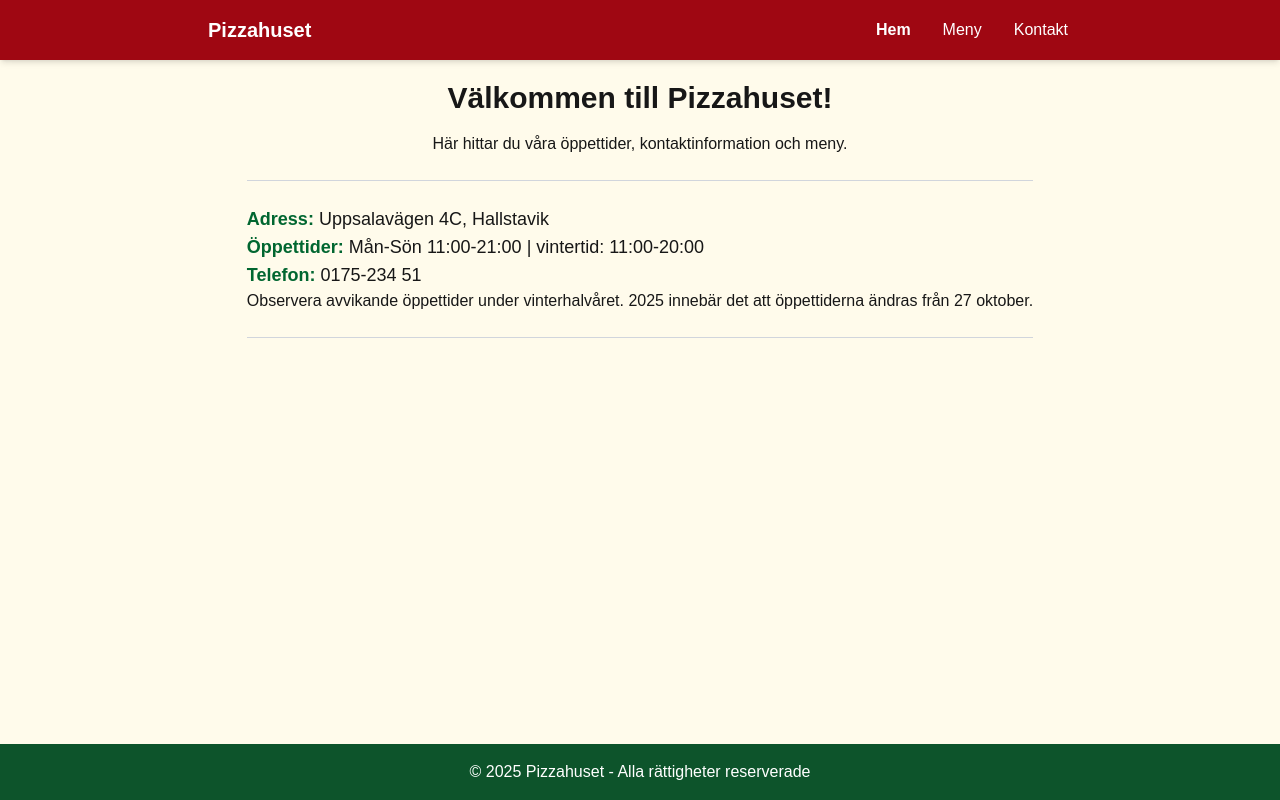
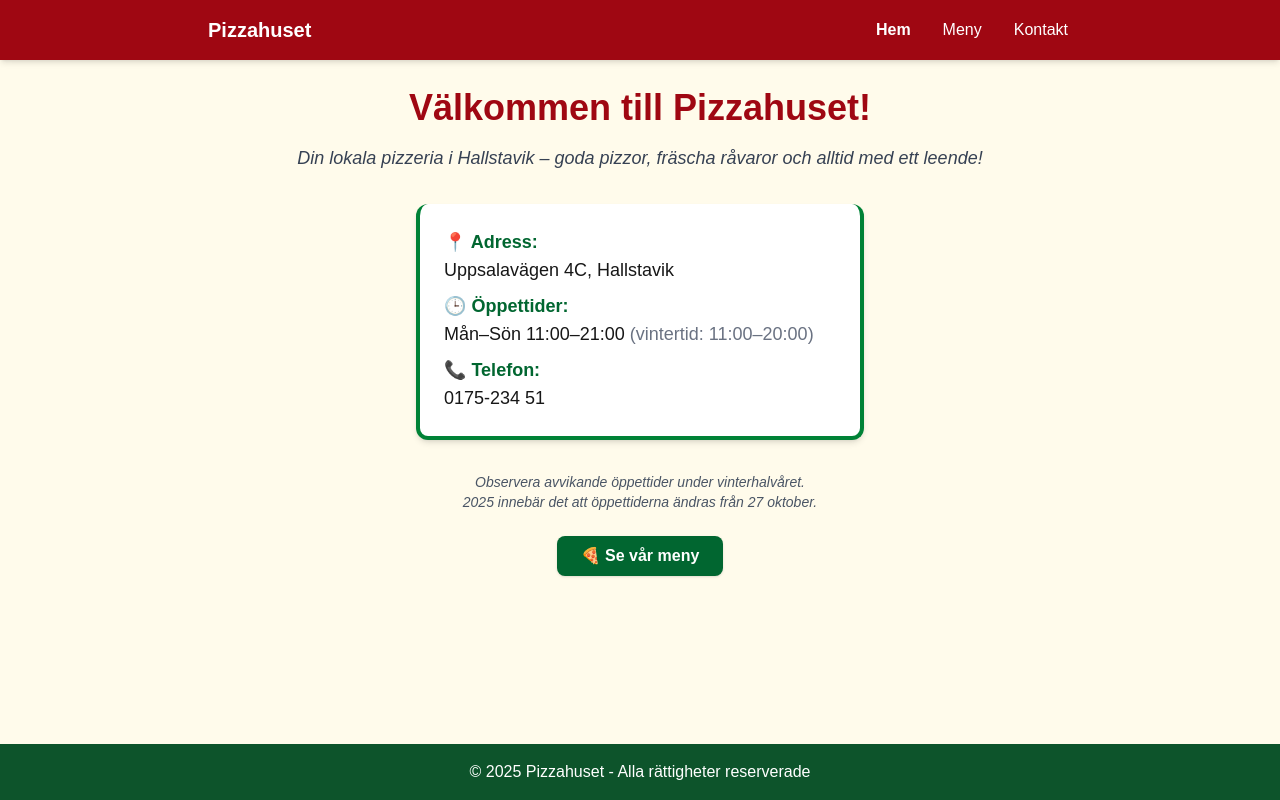
Before and after one commit to annkar73/pizzahuset, a Next.js app: page / in a window 1280 px wide. Built offline with nearby package versions, Linux system fonts and the light colour scheme.

Commit message:
edit first page

```diff
--- a/src/app/contact/page.tsx
+++ b/src/app/contact/page.tsx
@@ -1,17 +1,30 @@
 export default function ContactPage() {
   return (
     <div>
-      <h1 className="text-3xl pt-8 font-bold mb-4">Kontakt</h1>
-      <p>Observera avvikande öppettider under vinterhalvåret. 2025 innebär det att öppettiderna ändras från 27 oktober.</p>
+      <h1 className="text-3xl pt-8 font-bold mt-4 mb-6">Kontakt</h1>
 
-            {/* Contact info */}
-      <div className="mt-6 pt-6 border-t border-gray-300 pt-1 text-left text-base md:text-lg print:text-[10px]">
-        <p className="font-bold text-2xl md:text-3xl text-red-800 pb-4">Pizzahuset i Hallstavik</p>
-        <p><span className="font-semibold text-green-800">Adress:</span> Uppsalavägen 4C, Hallstavik</p>
-        <p><span className="font-semibold text-green-800">Öppettider:</span> Mån-Sön 11:00-21:00 | vintertid: 11:00-20:00</p>
+      {/* contact info in card */}
+      <div className="bg-white shadow-md rounded-xl p-6 max-w-md mx-auto mb-8 border-l-4 border-b-4 border-r-4 border-green-700 text-left">
+        <p>
+          <span className="font-semibold text-green-800">📍 Adress:</span>{" "}
+          Uppsalavägen 4C, Hallstavik
+        </p>
+        <p>
+          <span className="font-semibold text-green-800">🕒 Öppettider:</span>{" "}
+          Mån–Sön 11:00–21:00{" "}
+          <span className="text-sm text-gray-500">(vintertid: 11:00–20:00)</span>
+        </p>
+        <p>
+          <span className="font-semibold text-green-800">📞 Telefon:</span>{" "}
+          0175-234 51
+        </p>
+      </div>
 
-        <p><span className="font-semibold text-green-800">Telefon:</span> 0175-234 51</p>
-      </div>
+      <p className="text-sm text-gray-600 mb-6">
+        <em>Observera avvikande öppettider under vinterhalvåret.<br />
+        2025 innebär det att öppettiderna ändras från 27 oktober.</em>
+      </p>
+
 
       <div className="mt-6 pt-6 border-t border-gray-300 pt-1 text-left text-sm print:text-[10px]">
         här ska jag lägga en kartbild
--- a/src/app/menu/page.tsx
+++ b/src/app/menu/page.tsx
@@ -17,7 +17,7 @@ export default function MenuPage() {
   return (
     <div className="space-y-10 pb-8 pt-10" >
       <h1 className="text-4xl font-bold text-center text-red-800">Vår meny</h1>
-      <p className="text-xl font-bold text-center text-green-800">alla pizzor med mozzarellaost och äkta skinka</p>
+      <p className="text-xl font-bold text-center text-green-800">alla pizzor med tomatsås och mozzarellaost</p>
 
 <div className="text-center mb-6">
   <span>Se komplett meny med möjlighet att spara eller skriva ut </span>
--- a/src/app/menu/print/page.tsx
+++ b/src/app/menu/print/page.tsx
@@ -6,10 +6,11 @@ export default function PrintMenuPage() {
   return (
     <div className="p-2 pt-4 max-w-[100%] mx-auto print:p-0">
       {/* Rubrik */}
-      <h1 className="text-xl font-bold text-center text-red-800 mb-1 print:text-lg">
+      <h1 className="text-2xl font-bold text-center text-red-800  mt-6  mb-1 print:text-lg">
         Pizzahuset i Hallstavik - Vår meny
       </h1>
-      <p className="text-sm text-center text-green-800 font-semibold mb-4 underline print:text-[12px]">Barnpizzor -10 kronor</p>
+      <p className="text-sm text-center text-green-800 font-semibold mb-2 print:text-[12px]">Alla pizzor med tomatsås och mozzarellaost</p>
+      <p className="text-sm text-center text-grey-800 font-semibold mb-4 underline print:text-[12px]">Barnpizzor -10 kronor</p>
 
       {/* Utskriftsknapp */}
       <div className="mb-2 text-center print:hidden">
--- a/src/app/page.tsx
+++ b/src/app/page.tsx
@@ -1,20 +1,43 @@
 export default function HomePage() {
   return (
-    <div className="align-center justify-center text-center mt-8">
-      <h1 className="text-3xl font-bold mb-4">Välkommen till Pizzahuset!</h1>
-      <p>Här hittar du våra öppettider, kontaktinformation och meny.</p>
+    <div className="text-center mt-10 px-4 align-center justify-center">
+      {/* welcome heading */}
+      <h1 className="text-4xl font-bold text-red-800 mb-4">
+        Välkommen till Pizzahuset!
+      </h1>
+      <p className="text-lg text-gray-700 mb-8 italic">
+        Din lokala pizzeria i Hallstavik – goda pizzor, fräscha råvaror och alltid med ett leende!
+      </p>
 
-                  {/* Contact info */}
-      <div className="mt-6 pt-6 border-t border-gray-300 pt-1 text-left text-base md:text-lg print:text-[10px]">
-        <p><span className="font-semibold text-green-800">Adress:</span> Uppsalavägen 4C, Hallstavik</p>
-        <p><span className="font-semibold text-green-800">Öppettider:</span> Mån-Sön 11:00-21:00 | vintertid: 11:00-20:00</p>
-
-        <p><span className="font-semibold text-green-800">Telefon:</span> 0175-234 51</p>
+      {/* contact info in card */}
+      <div className="bg-white shadow-md rounded-xl p-6 max-w-md mx-auto mb-8 border-l-4 border-b-4 border-r-4 border-green-700 text-left">
+        <p className="text-sm md:text-lg pb-2" >
+          <span className="font-semibold text-green-800">📍 Adress:</span>{" "}
+          <br></br>Uppsalavägen 4C, Hallstavik
+        </p>
+        <p className="text-sm md:text-lg">
+          <span className="font-semibold text-green-800">🕒 Öppettider:</span>{" "}
+          <br></br>Mån–Sön 11:00–21:00{" "}
+          <span className="text-sm md:text-lg text-gray-500">(vintertid: 11:00–20:00)</span>
+        </p>
+        <p className="text-sm md:text-lg pt-2">
+          <span className="font-semibold text-green-800">📞 Telefon:</span>{" "}
+          <br></br>0175-234 51
+        </p>
       </div>
 
-            <p>Observera avvikande öppettider under vinterhalvåret. 2025 innebär det att öppettiderna ändras från 27 oktober.</p>
-      <div className="mt-6 pt-6 border-t border-gray-300 pt-1 text-left text-sm print:text-[10px]"></div>
+      <p className="text-sm text-gray-600 mb-6">
+        <em>Observera avvikande öppettider under vinterhalvåret.<br />
+        2025 innebär det att öppettiderna ändras från 27 oktober.</em>
+      </p>
 
+      {/* Länk till menyn */}
+      <a
+        href="/menu"
+        className="inline-block bg-green-800 text-white font-semibold px-6 py-2 rounded-lg shadow hover:bg-red-800 transition-colors"
+      >
+        🍕 Se vår meny
+      </a>
     </div>
   );
 }
```
